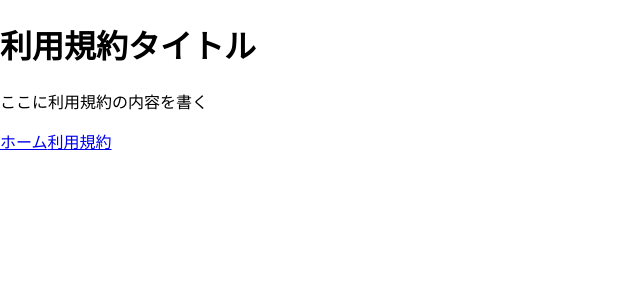
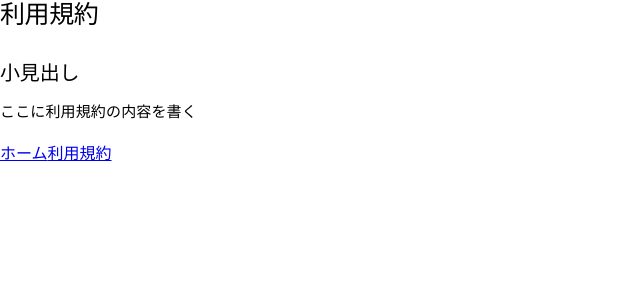
Before and after one commit to chika-create/onigiri-calc, a React (Create React App) app: page /term in a window 1280 px wide. Shown: the top 300 px of the page, without its empty margins (0-640 px from the left). Built offline with nearby package versions, Linux system fonts and the light colour scheme.

Commit message:
add: 利用規約の見出し・本文のコンポーネントを作成

```diff
--- a/src/components/pages/Term.tsx
+++ b/src/components/pages/Term.tsx
@@ -1,12 +1,16 @@
-// src/pages/TermsPage.js
 import React from "react";
+import { Box, Typography } from "@mui/material";
+import TitleH1 from "../parts/typography/TitleH1";
+import TitleH2 from "../parts/typography/TitleH2";
+import Text from "../parts/typography/Text";
 
 function Term() {
   return (
-    <div>
-      <h1>利用規約タイトル</h1>
-      <p>ここに利用規約の内容を書く</p>
-    </div>
+    <Box>
+      <TitleH1 text="利用規約" />
+      <TitleH2 text="小見出し" />
+      <Text text="ここに利用規約の内容を書く" />
+    </Box>
   );
 }
 
--- /dev/null
+++ b/src/components/parts/typography/Text.tsx
@@ -0,0 +1,18 @@
+import React from "react";
+import { Typography } from "@mui/material";
+
+function Text(props: any) {
+  const text = props.text;
+  return (
+    <Typography
+      sx={{
+        fontSize: 15,
+        mb: 2,
+      }}
+    >
+      {text}
+    </Typography>
+  );
+}
+
+export default Text;
--- /dev/null
+++ b/src/components/parts/typography/TitleH1.tsx
@@ -0,0 +1,20 @@
+import React from "react";
+import { Typography } from "@mui/material";
+
+function TitleH1(props: any) {
+  const text = props.text;
+  return (
+    <Typography
+      variant="h1"
+      sx={{
+        fontWeight: "medium",
+        fontSize: 25,
+        mb: 4,
+      }}
+    >
+      {text}
+    </Typography>
+  );
+}
+
+export default TitleH1;
--- /dev/null
+++ b/src/components/parts/typography/TitleH2.tsx
@@ -0,0 +1,20 @@
+import React from "react";
+import { Typography } from "@mui/material";
+
+function TitleH2(props: any) {
+  const text = props.text;
+  return (
+    <Typography
+      variant="h2"
+      sx={{
+        fontWeight: "medium",
+        fontSize: 20,
+        mb: 2,
+      }}
+    >
+      {text}
+    </Typography>
+  );
+}
+
+export default TitleH2;
```
